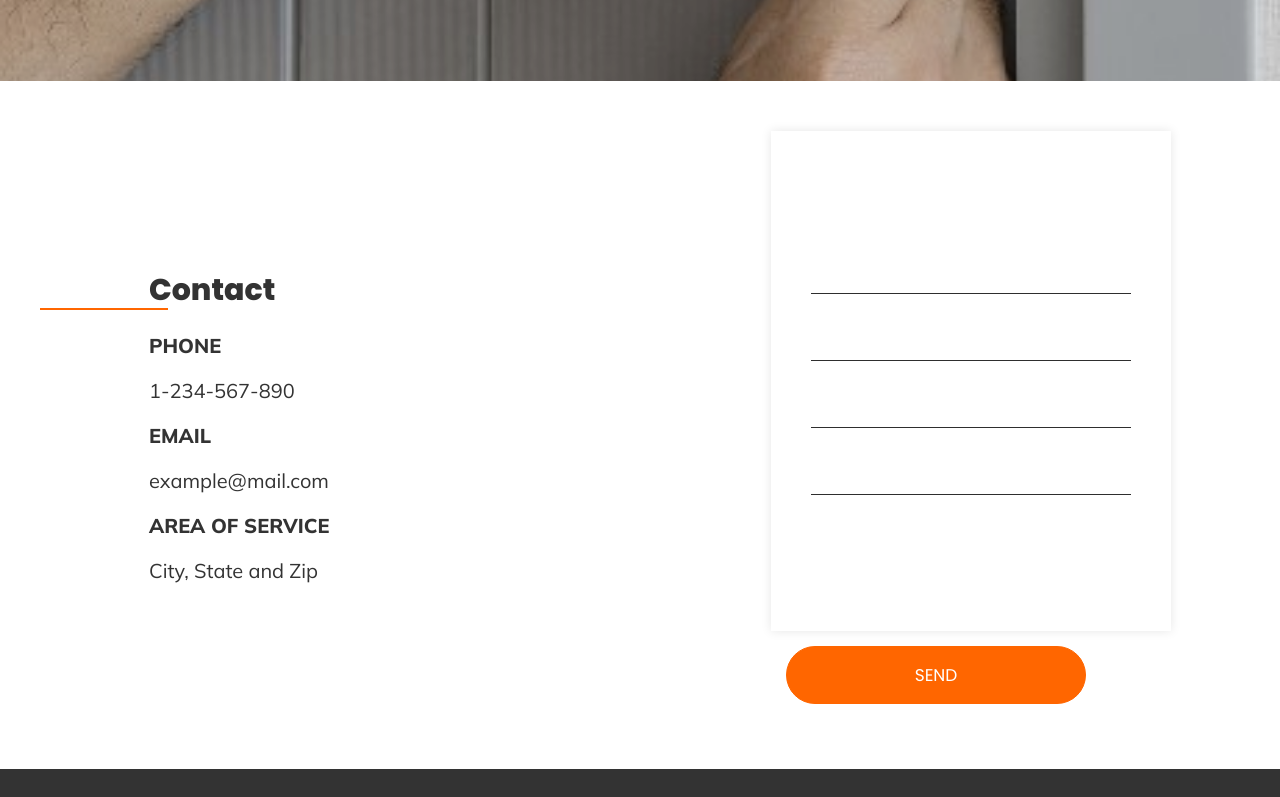
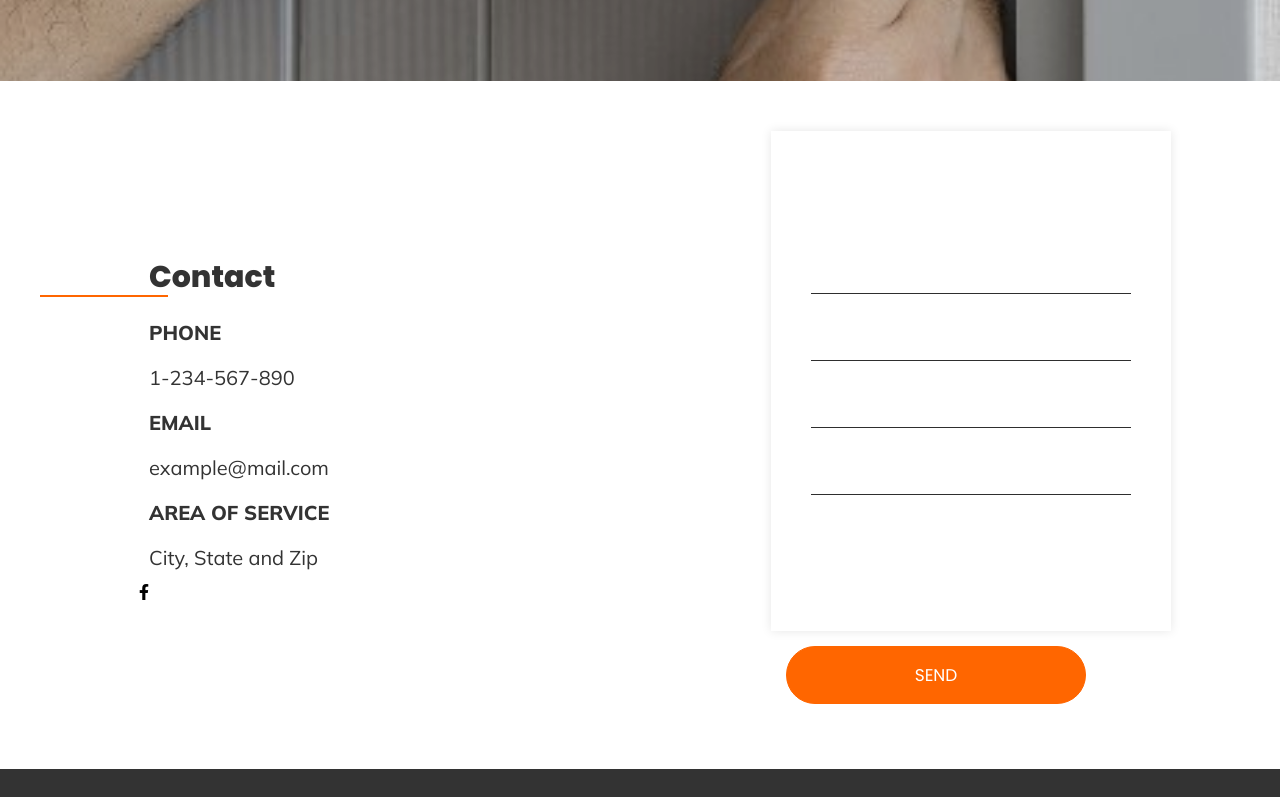
Before and after one commit to elijahgummer/locksmith, a plain HTML site: page contact.html in a window 1280 px wide. Shown: the part 479-1276 px from the top of the page. Drawn offline with Linux system fonts and the light colour scheme.

Commit message:
CHANGED SOMTHINGS

```diff
--- a/contact.html
+++ b/contact.html
@@ -77,7 +77,7 @@
               <span>City, State and Zip</span>
               <div class="logos">
                 <div class="circle">
-
+                  <i class="fa-brands fa-facebook-f"></i>
                 </div>
               </div>
             </div>
```
